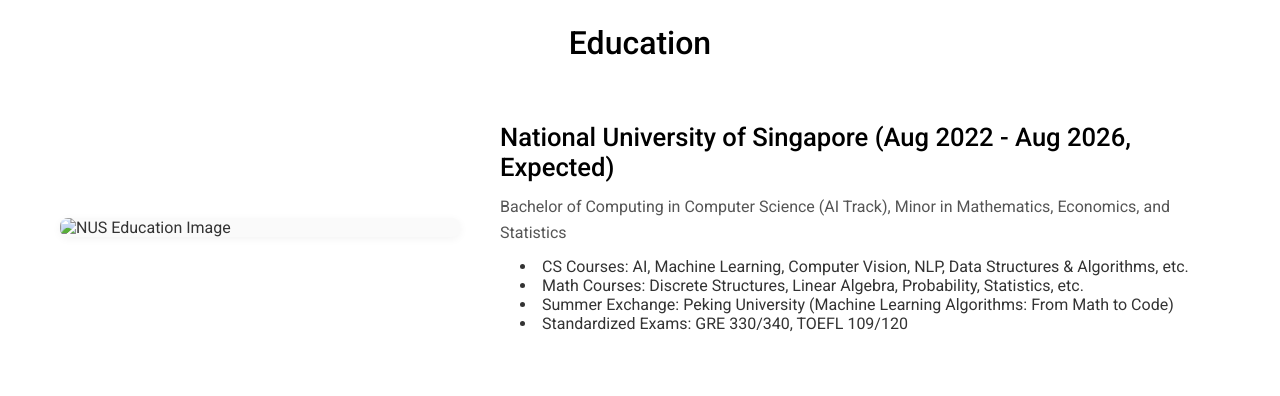
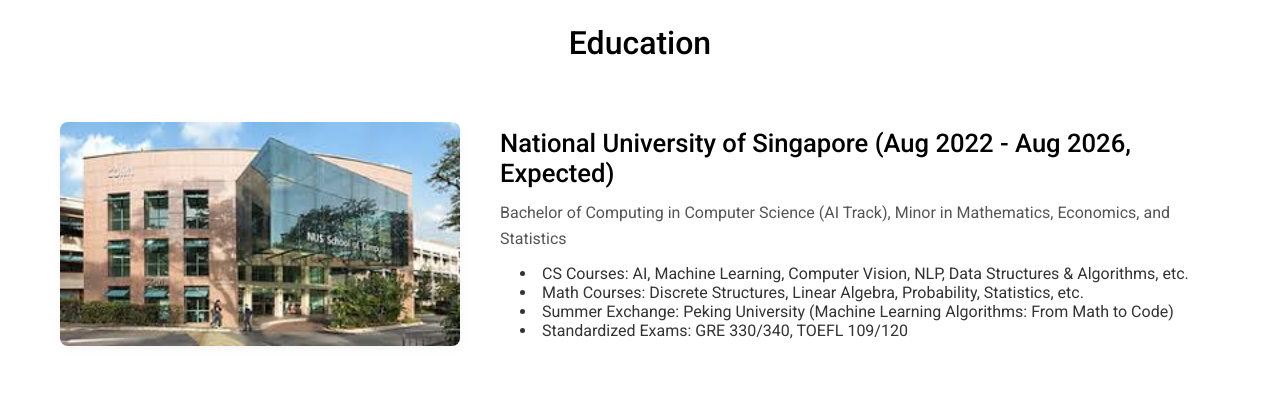
Before and after one commit to Li-Zizhen/Li-Zizhen.github.io, a plain HTML site: page index.html in a window 1280 px wide. Shown: the part 920-1316 px from the top of the page. Drawn offline with nearby package versions, Linux system fonts and the light colour scheme.

Commit message:
Update index.html nus image

```diff
--- a/index.html
+++ b/index.html
@@ -192,7 +192,7 @@
   <section id="education">
     <h2 class="section-title" data-aos="fade-up">Education</h2>
     <div class="exp-card" data-aos="fade-up">
-      <img src="img/nus_education.png" alt="NUS Education Image"/>
+      <img src="img/nus_education.jpg" alt="NUS Education Image"/>
       <div class="exp-content">
         <h3>National University of Singapore (Aug 2022 - Aug 2026, Expected)</h3>
         <p>Bachelor of Computing in Computer Science (AI Track), Minor in Mathematics, Economics, and Statistics</p>
```
